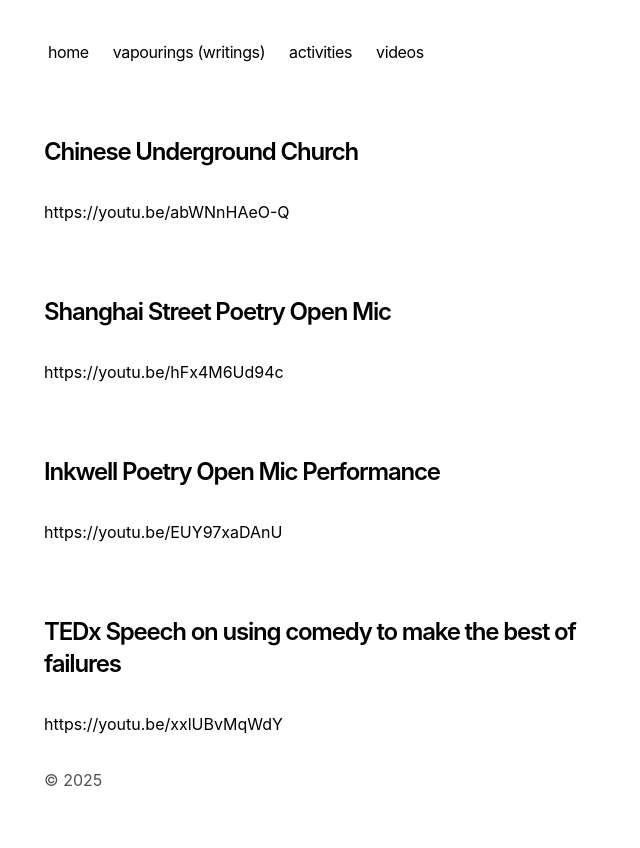
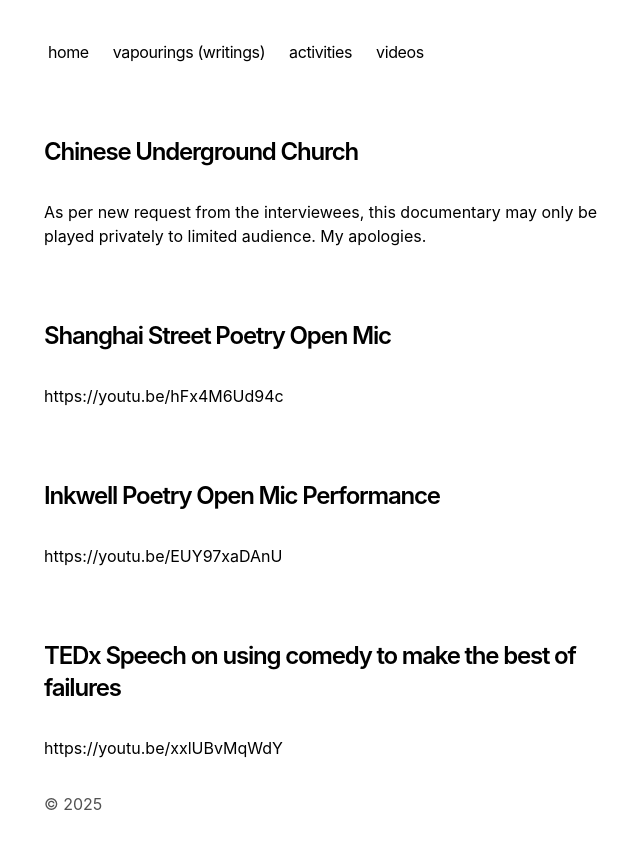
Before and after one commit to KnowsCount/logging-life, a Next.js app: page /videos in a window 1280 px wide. Shown: the top 848 px of the page, without its empty margins (308-948 px from the left). Built offline with nearby package versions, Linux system fonts and the light colour scheme.

Commit message:
remove cuc doc

```diff
--- a/app/videos/page.tsx
+++ b/app/videos/page.tsx
@@ -7,7 +7,7 @@ export default function Page() {
   return (
     <section>
       <h1 className="font-semibold text-2xl mb-8 tracking-tighter">Chinese Underground Church</h1>
-      <a href="https://youtu.be/abWNnHAeO-Q">https://youtu.be/abWNnHAeO-Q</a>
+      <a href="">As per new request from the interviewees, this documentary may only be played privately to limited audience. My apologies.</a>
       <br /><br /><br /><br />
       <h1 className="font-semibold text-2xl mb-8 tracking-tighter">Shanghai Street Poetry Open Mic</h1>
       <a href="https://youtu.be/hFx4M6Ud94c">https://youtu.be/hFx4M6Ud94c</a>
```
